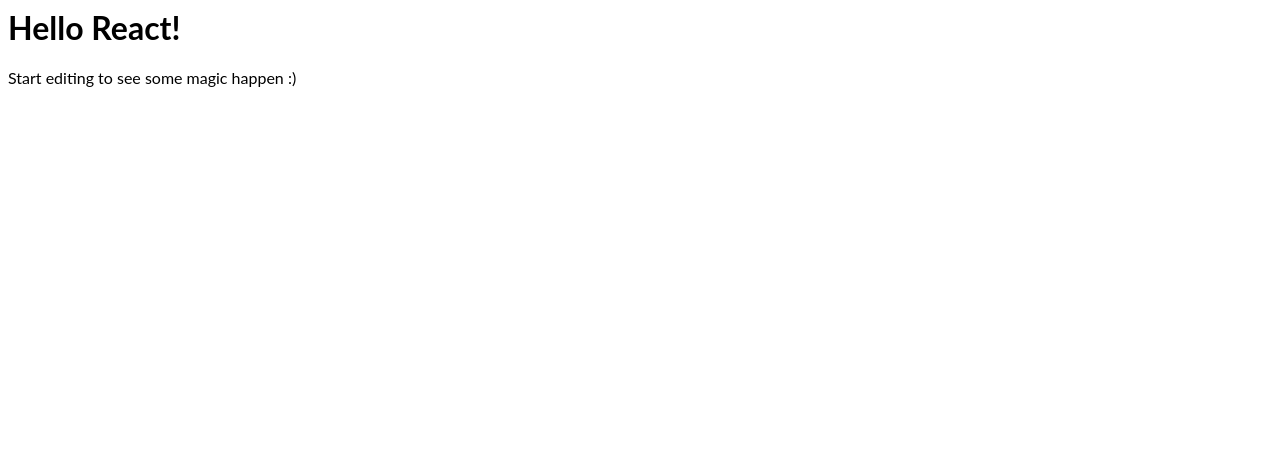
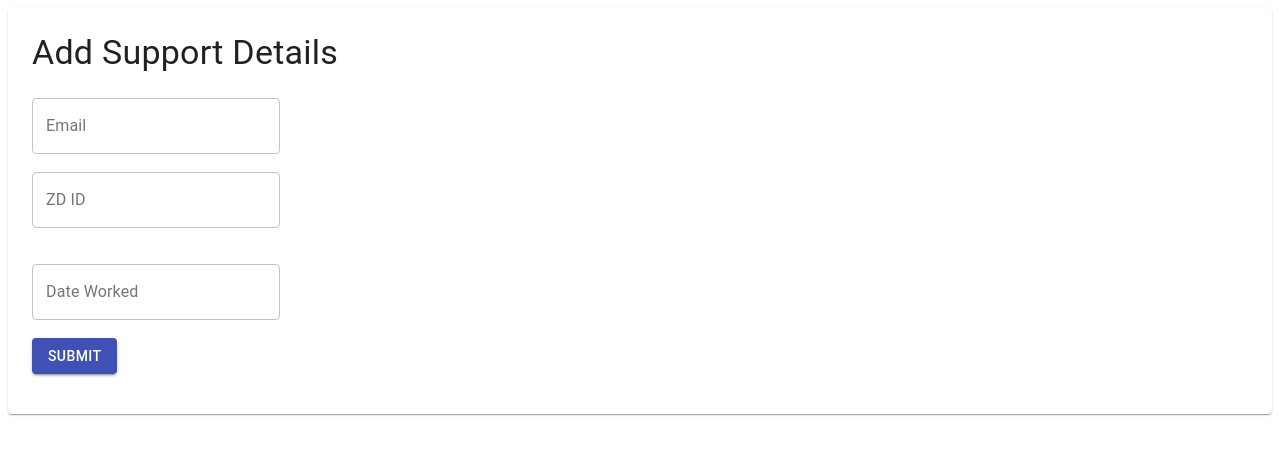
Before and after one commit to narayanvaishali/supportupdate, a React (Create React App) app: page / in a window 1280 px wide. Shown: the top 454 px of the page. Built offline with nearby package versions, Linux system fonts and the light colour scheme.

Commit message:
first commit

```diff
--- /dev/null
+++ b/App.js
@@ -0,0 +1,24 @@
+import React from "react";
+import { createMuiTheme } from "@material-ui/core/styles";
+import { ThemeProvider } from "@material-ui/styles";
+
+//import Form from './components/Form';
+import AddSupportUpdate from './components/AddSupportUpdate'
+
+// create our material ui theme using up to date typography variables
+const theme = createMuiTheme({
+ typography: {
+   useNextVariants: true
+ }
+});
+
+// Let's convert App from class to function to get into the mood!
+function App() {
+ return (
+   <ThemeProvider theme={theme}>
+      <AddSupportUpdate/>
+   </ThemeProvider>
+ );
+}
+
+export default App;
--- a/Hello.js
+++ /dev/null
@@ -1,3 +0,0 @@
-import React from 'react';
-
-export default ({ name }) => <h1>Hello {name}!</h1>;
--- /dev/null
+++ b/components/AddSupportUpdate.js
@@ -0,0 +1,132 @@
+import React, {useState, useCallback} from 'react';
+
+import { makeStyles, useTheme } from "@material-ui/styles";
+import {
+ Paper,
+ Button,
+ Typography,
+ TextField,
+ /*Table,
+ TableRow,
+ TableCell,
+ TextField,
+ TableBody,
+ TableHead,*/
+ Grid
+} from "@material-ui/core";
+
+import { useInput, useSubmit } from "../hooks/form";
+
+//create a hook for classes objects
+const useStyles = makeStyles(
+        theme => ({
+        root: {
+            padding: theme.spacing(3)
+        },
+        form: {
+            marginTop:theme.spacing(3)
+        },
+        input: {
+            marginBottom: theme.spacing(3)
+        }
+        }),
+        { withTheme: true }
+);
+
+// regular expression constants for validation
+const validations = {
+ // eslint-disable-next-line
+ EMAIL: /^(([^<>()[\]\\.,;:\s@\"]+(\.[^<>()[\]\\.,;:\s@\"]+)*)|(\".+\"))@((\[[0-9]{1,3}\.[0-9]{1,3}\.[0-9]{1,3}\.[0-9]{1,3}\])|(([a-zA-Z\-0-9]+\.)+[a-zA-Z]{2,}))$/,
+ NUMBER: /^\d*$/,
+ DATE : /^([0-2][0-9]|(3)[0-1])(\/)(((0)[0-9])|((1)[0-2]))(\/)\d{4}$/
+};
+
+function AddSupportUpdate () {
+
+        // use of custom hook to bring in styles (usually done with HOC and prop)
+        const classes = useStyles();
+
+        // we can also use a hook to access the theme object (as above)
+        const theme = useTheme();
+
+        const staffemail = useInput("staffemail", "", handleValidation, validations.EMAIL);
+        const zdid = useInput("zdid", "", handleValidation, validations.NUMBER);
+        const dateworked = useInput ("dateworked", "", handleValidation, validations.DATE)
+
+         // create and init state variable and state mutator with useState React hook
+        const [data, setData] = useState("");
+
+        // our custom validation function, which the hook calls back to
+        function handleValidation(value, regex) {
+            // we could get fancy here with validations based on type of input
+            // could be put in a form hook library and imported
+            if (value && regex && value.match(regex)) return true;
+            return false;
+        }
+
+      // our success handler when all items are validated
+        function handleSuccess(data) {
+            // we're just setting the state here, but typically this would
+            // be sent to the server for further validation and persistence
+            console.log(data);
+            setData(data);
+        }
+
+         // create memoised event handler for input field onChange event
+        // similar to this.handleChange in class component
+        const handleChange = useCallback(e => {setData(e.target.value);}, []);
+
+        //the custom hook that is called onSubmit, taking our two input hooks return values
+        //as parameters, this means the state from the two inputs is available to this hook
+        const submit = useSubmit([staffemail, zdid, dateworked], handleSuccess);
+
+          return ( <Paper className={classes.root} >
+                    <Grid container>
+                        <Typography variant="h4">Add Support Details</Typography>
+                    </Grid>
+                    <form className={classes.form} {...submit.props}>
+                        <Grid item>
+                             <TextField label="Email" variant="outlined" {...staffemail.props} />
+                                {staffemail.props.error && (
+                                    <Typography variant="body1" color="error">
+                                            Invalid Email address
+                                    </Typography>
+                                )}
+                        </Grid>
+                        <Grid item><br/></Grid>
+                        <Grid item>
+                                <TextField label="ZD ID" variant="outlined" {...zdid.props} />
+                                    {zdid.props.error && (
+                                        <Typography variant="body1" color="error">
+                                        Invalid ZD ID
+                                        </Typography>
+                                )}
+                        </Grid>
+                        <Grid item><br/></Grid>
+                        <Grid item><br/></Grid>
+                        <Grid item>
+                                <TextField label="Date Worked" variant="outlined" {...dateworked.props} />
+                                    {dateworked.props.error && (
+                                        <Typography variant="body1" color="error">
+                                            Invalid Date
+                                        </Typography>
+                                )}
+
+                                 {/* <TextField label="Date Worked" variant="outlined"  /> */}
+
+                        </Grid>
+                        <Grid item><br/></Grid>
+                        <Grid item>
+                                <Button type="submit" color="primary" variant="contained">
+                                    Submit
+                                </Button>
+                        </Grid>
+                        {submit.errorItems && submit.errorItems.length > 0 && (
+                            <Typography variant="body1" color="error">
+                                {`Please fix ${submit.errorItems && submit.errorItems.length} form field error(s)`}
+                            </Typography>
+                        )}
+                    </form>
+                </Paper>
+          )}
+export default AddSupportUpdate;
--- /dev/null
+++ b/hooks/form.js
@@ -0,0 +1,72 @@
+import { useState } from "react";
+
+// custom hook for input elements
+export function useInput(name, defaultValue, validate, regex) {
+ // set up the state for the input item and error
+ const [value, setValue] = useState(defaultValue);
+ const [error, setError] = useState(null);
+
+ // handle the onChange event
+ function handleChange(e) {
+   // set the state no matter what
+   setValue(e.target.value);
+   setError(null);
+ }
+
+ // handle onBlur event
+ function handleBlur() {
+   handleValidate();
+ }
+
+ // call validate if supplied and set error appropriately
+ function handleValidate() {
+    const valid = validate && validate(value, regex)
+    setError(!valid);
+   return valid;
+ }
+
+ return {
+   props: {
+     name,
+     value,
+     onChange: handleChange,
+     onBlur: handleBlur,
+     error
+   },
+   validate: handleValidate
+ };
+}
+
+
+export function useSubmit(inputs, success) {
+ // set up the state for the inputs causing errors
+ const [errorItems, setErrorItems] = useState(null);
+
+ // handle submit
+ function handleSubmit(e) {
+   e.preventDefault(); //prevent page refresh
+
+   //validate every input (in case there was no blur event)
+   const errorItems = inputs.filter(input => !input.validate());
+   //persist the error items to state
+   setErrorItems(errorItems);
+
+   // if no errors, call success with name, value pairs as parameter
+   if (errorItems && errorItems.length === 0) {
+     success &&
+       success(
+         inputs.map(({ props: { name, value } }) => ({
+           name,
+           value
+         }))
+       );
+   }
+ }
+
+ return {
+   props: {
+     onSubmit: handleSubmit
+   },
+   errorItems
+ };
+}
--- a/index.js
+++ b/index.js
@@ -1,26 +1,5 @@
-import React, { Component } from 'react';
-import { render } from 'react-dom';
-import Hello from './Hello';
-import './style.css';
+import React from 'react';
+import ReactDOM from 'react-dom';
+import App from './App';
 
-class App extends Component {
-  constructor() {
-    super();
-    this.state = {
-      name: 'React'
-    };
-  }
-
-  render() {
-    return (
-      <div>
-        <Hello name={this.state.name} />
-        <p>
-          Start editing to see some magic happen :)
-        </p>
-      </div>
-    );
-  }
-}
-
-render(<App />, document.getElementById('root'));
+ReactDOM.render(<App />, document.getElementById('root'));
--- a/package.json
+++ b/package.json
@@ -3,6 +3,8 @@
   "version": "0.0.0",
   "private": true,
   "dependencies": {
+    "@material-ui/core": "^4.3.1",
+    "@material-ui/styles": "^4.3.0",
     "react": "^16.8.0",
     "react-dom": "^16.8.0"
   },
```
